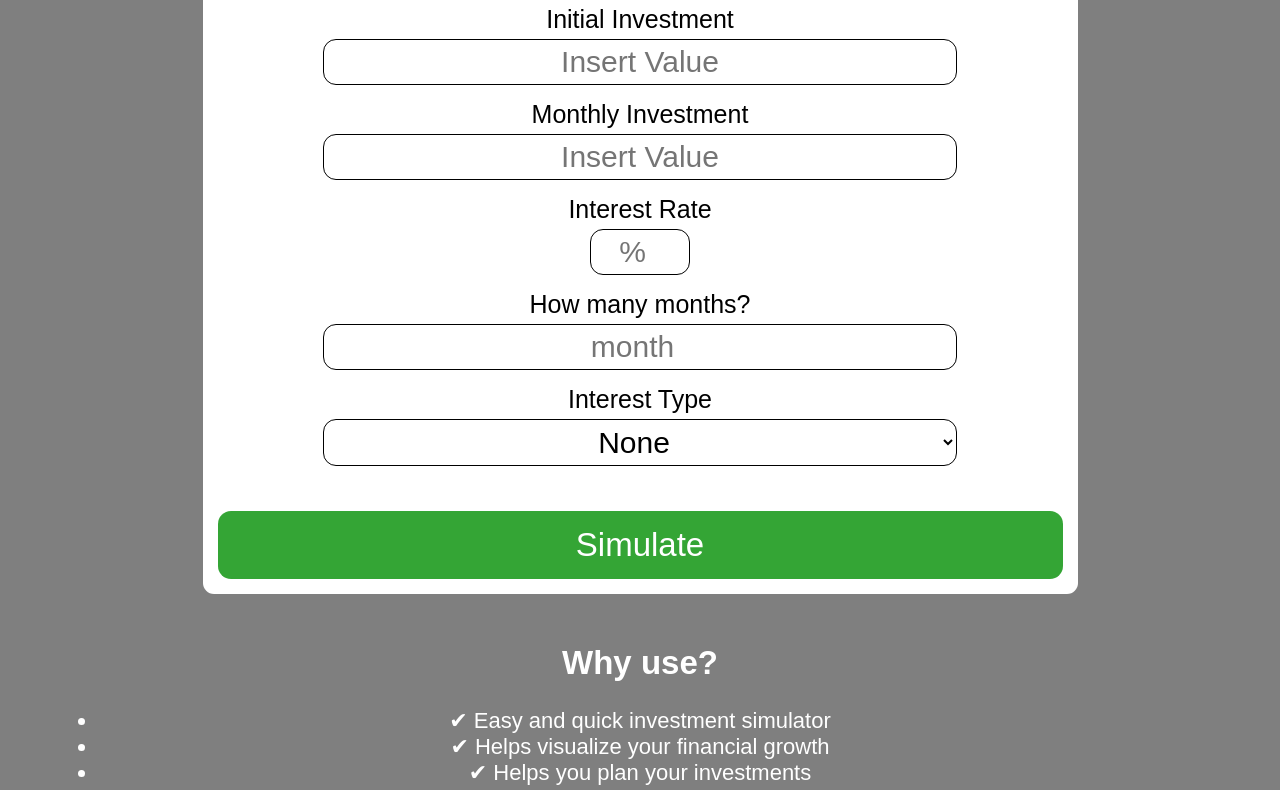
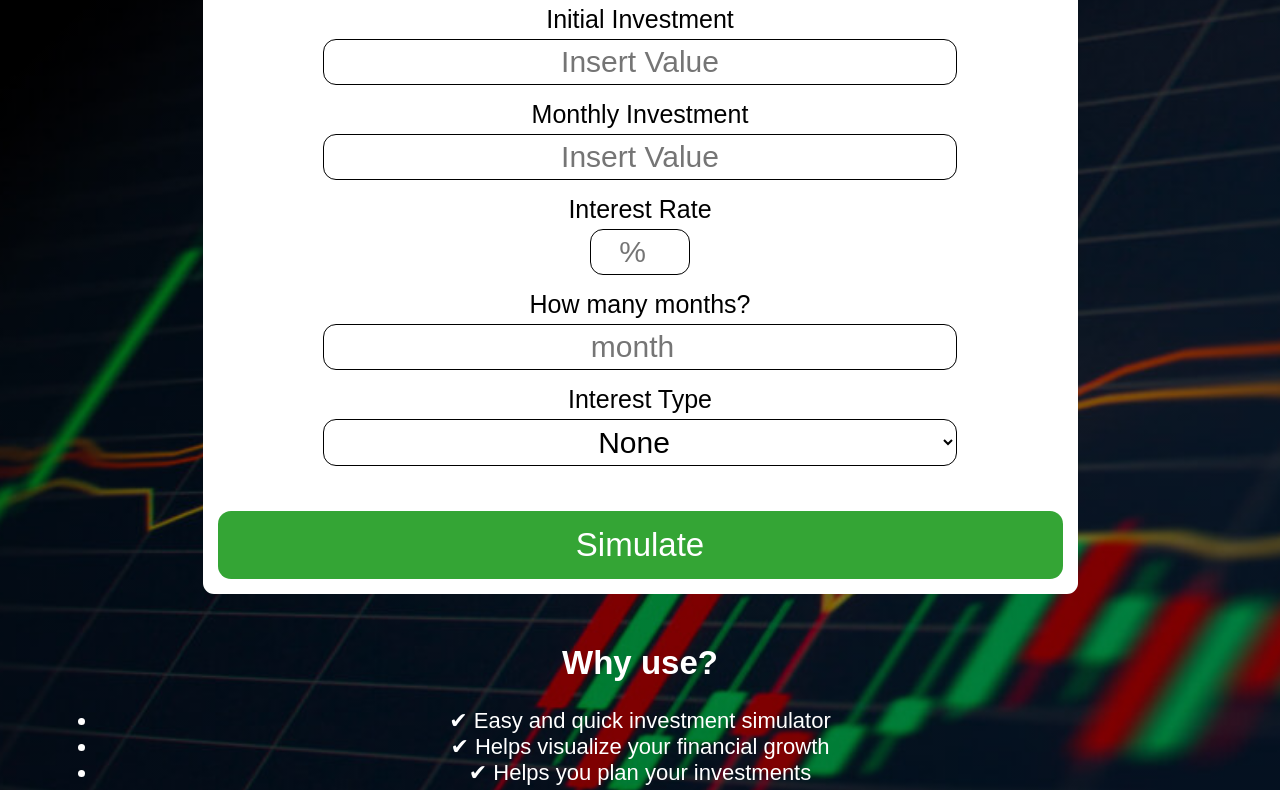
Before and after one commit to guizcodes/investment-simulator, a plain HTML site: page index.html in a window 1280 px wide. Shown: the part 230-1020 px from the top of the page. Drawn offline with Linux system fonts and the light colour scheme; the site is published under a folder, as on GitHub Pages, so addresses that start at the root find nothing.

Commit message:
fix: correct background image path for GitHub Pages

```diff
--- a/style.css
+++ b/style.css
@@ -5,7 +5,7 @@
 }
 
 body {
-  background: linear-gradient(rgba(0, 0, 0, 0.5), rgba(0, 0, 0, 0.5)), url('/assets/images.jpg');
+  background: linear-gradient(rgba(0, 0, 0, 0.5), rgba(0, 0, 0, 0.5)), url('./assets/images.jpg');
   background-size: cover;
   background-position: center;
   font-family: Arial, sans-serif;
```
